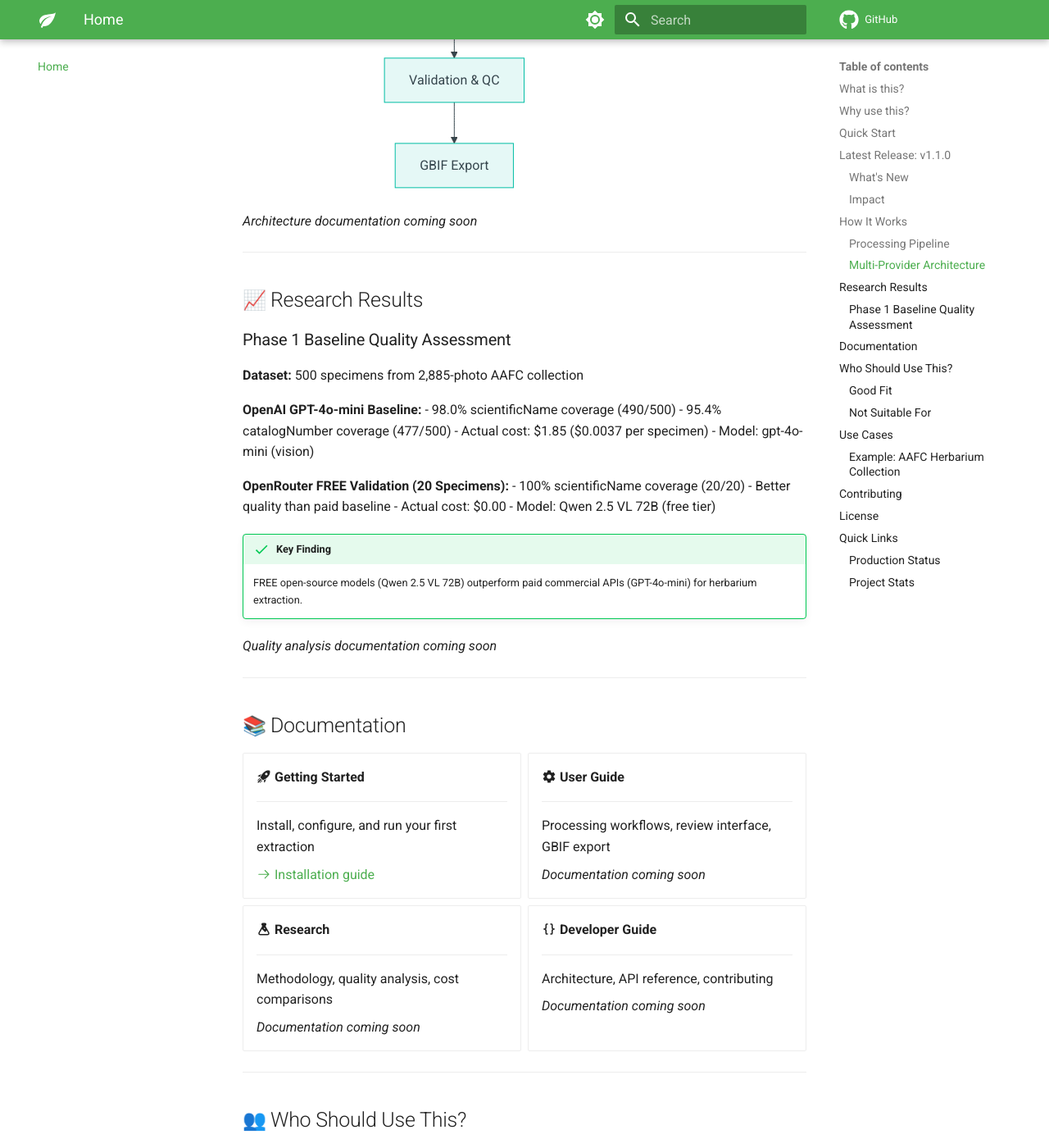
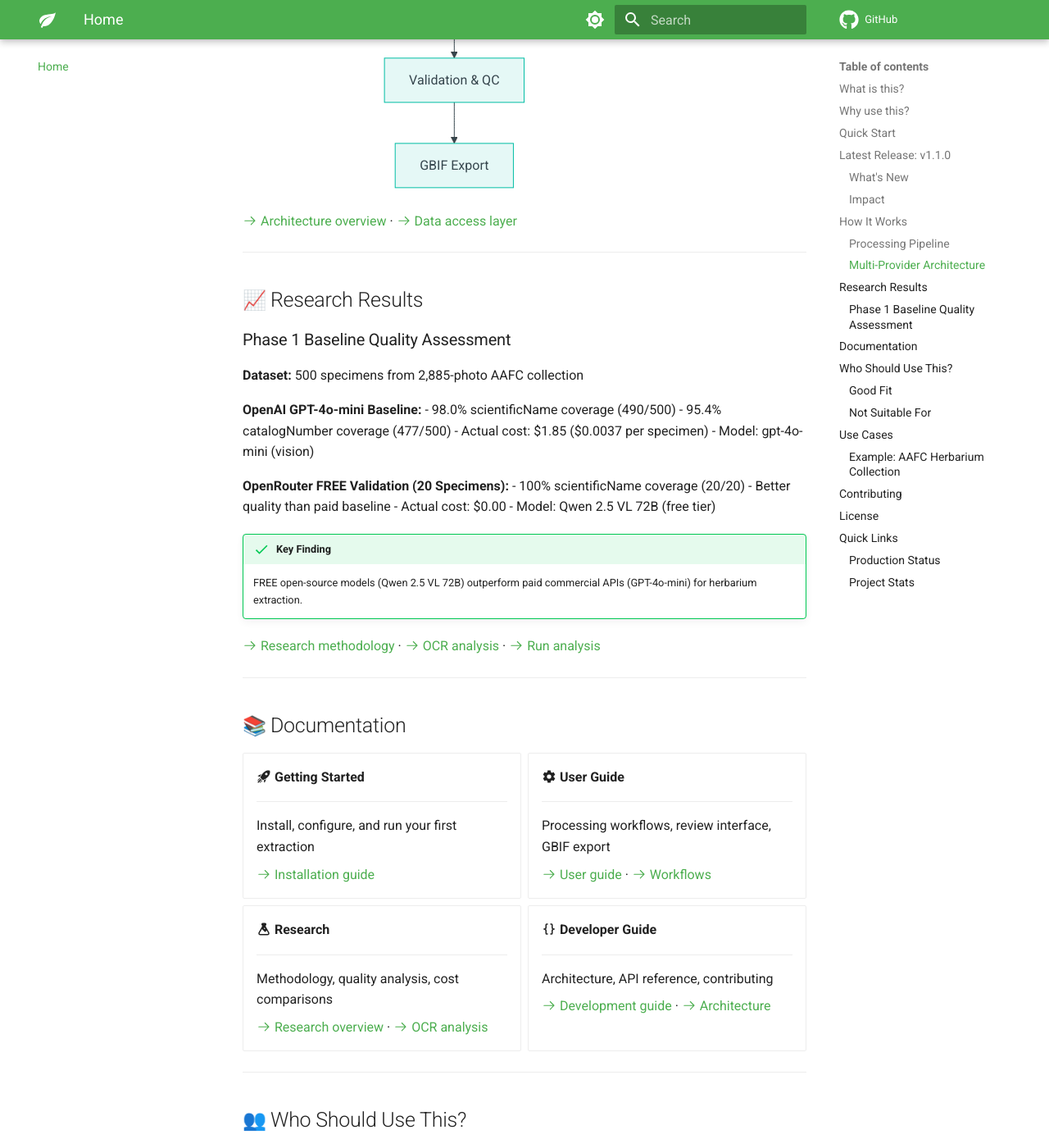
Before and after one commit to devvyn/aafc-herbarium-dwc-extraction-2025, an MkDocs documentation site: the page built from docs/index.md, in a window 1280 px wide and 1400 px high, scrolled down 3275 px. Shown: the whole window at 82% size. Built offline with MkDocs 1.6.1 and Material for MkDocs 9.7.7, drawn with Linux system fonts in a browser that asks for light colours; emoji names are drawn with the system emoji font; comment, search, counter and statistics services are not loaded; the version menu is left out; some of the changed text lies outside the part shown.

Commit message:
docs: Replace all 'Documentation coming soon' placeholders with actual navigation links
Replaced 6 instances of placeholder text with proper links to documentation sections:
- User Guide section → user_guide.md, workflow_examples.md
- Research section → research/README.md, COMPREHENSIVE_OCR_ANALYSIS.md
- Developer Guide → development.md, architecture/ARCHITECTURE.md
- Architecture overview → architecture docs, DATA_ACCESS_OVERVIEW.md
- Quality analysis → research methodology and OCR analysis
- Case study → PRODUCTION_COMPLETION_REPORT.md, research_contributions.md

Uses Material for MkDocs link format with octicons for consistency.

🤖 Generated with [Claude Code](https://claude.com/claude-code)

Co-Authored-By: Claude <noreply@anthropic.com>

````diff
--- a/docs/index.md
+++ b/docs/index.md
@@ -150,7 +150,7 @@ graph TD
     G --> H[GBIF Export]
 ```
 
-_Architecture documentation coming soon_
+[:octicons-arrow-right-24: Architecture overview](architecture/ARCHITECTURE.md) · [:octicons-arrow-right-24: Data access layer](architecture/DATA_ACCESS_OVERVIEW.md)
 
 ---
 
@@ -175,7 +175,7 @@ _Architecture documentation coming soon_
 !!! success "Key Finding"
     FREE open-source models (Qwen 2.5 VL 72B) outperform paid commercial APIs (GPT-4o-mini) for herbarium extraction.
 
-_Quality analysis documentation coming soon_
+[:octicons-arrow-right-24: Research methodology](research/README.md) · [:octicons-arrow-right-24: OCR analysis](research/COMPREHENSIVE_OCR_ANALYSIS.md) · [:octicons-arrow-right-24: Run analysis](extraction_run_analysis_20250930.md)
 
 ---
 
@@ -197,7 +197,7 @@ _Quality analysis documentation coming soon_
 
     Processing workflows, review interface, GBIF export
 
-    _Documentation coming soon_
+    [:octicons-arrow-right-24: User guide](user_guide.md) · [:octicons-arrow-right-24: Workflows](workflow_examples.md)
 
 -   :material-flask: __Research__
 
@@ -205,7 +205,7 @@ _Quality analysis documentation coming soon_
 
     Methodology, quality analysis, cost comparisons
 
-    _Documentation coming soon_
+    [:octicons-arrow-right-24: Research overview](research/README.md) · [:octicons-arrow-right-24: OCR analysis](research/COMPREHENSIVE_OCR_ANALYSIS.md)
 
 -   :material-code-braces: __Developer Guide__
 
@@ -213,7 +213,7 @@ _Quality analysis documentation coming soon_
 
     Architecture, API reference, contributing
 
-    _Documentation coming soon_
+    [:octicons-arrow-right-24: Development guide](development.md) · [:octicons-arrow-right-24: Architecture](architecture/ARCHITECTURE.md)
 
 </div>
 
@@ -251,7 +251,7 @@ _Quality analysis documentation coming soon_
 - Scalable to full 2,885-specimen collection
 - Complete provenance for scientific publication
 
-_Case study documentation coming soon_
+[:octicons-arrow-right-24: AAFC case study](status/PRODUCTION_COMPLETION_REPORT.md) · [:octicons-arrow-right-24: Research contributions](research_contributions.md)
 
 ---
 
````
